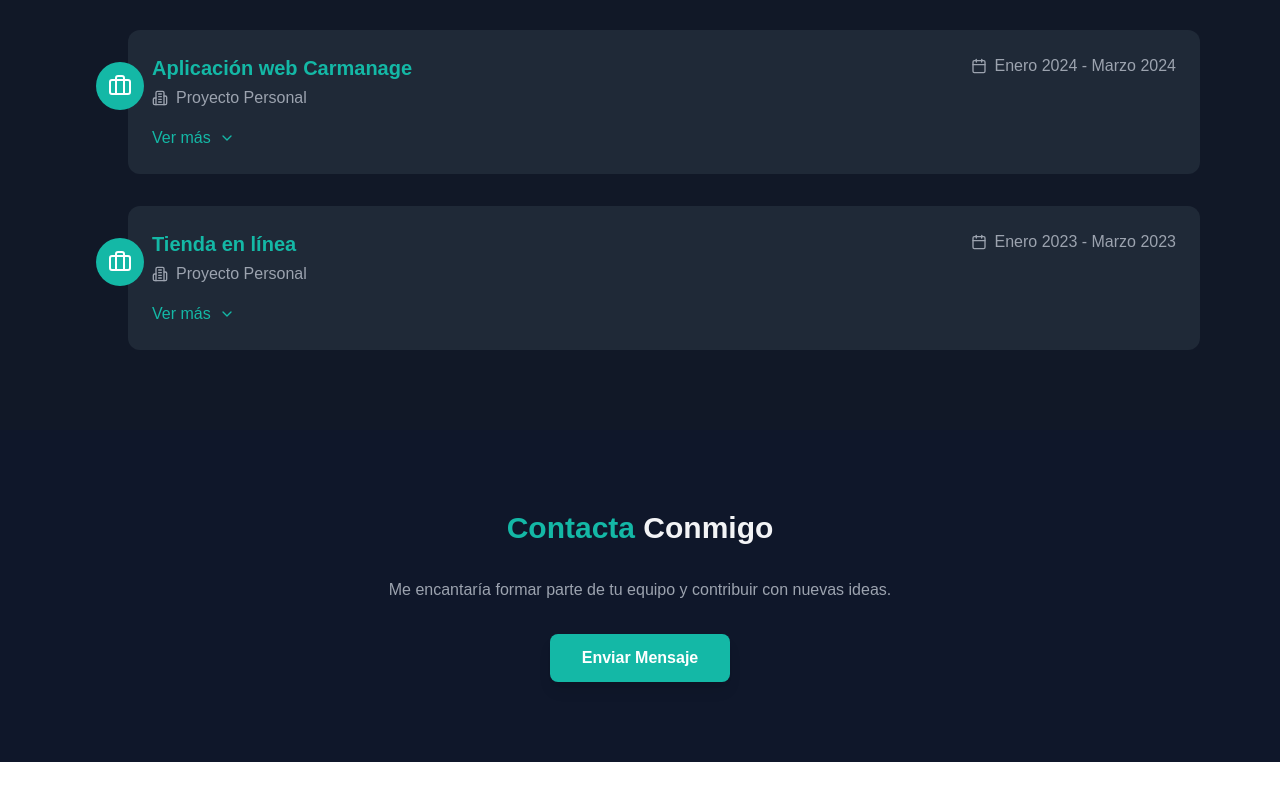
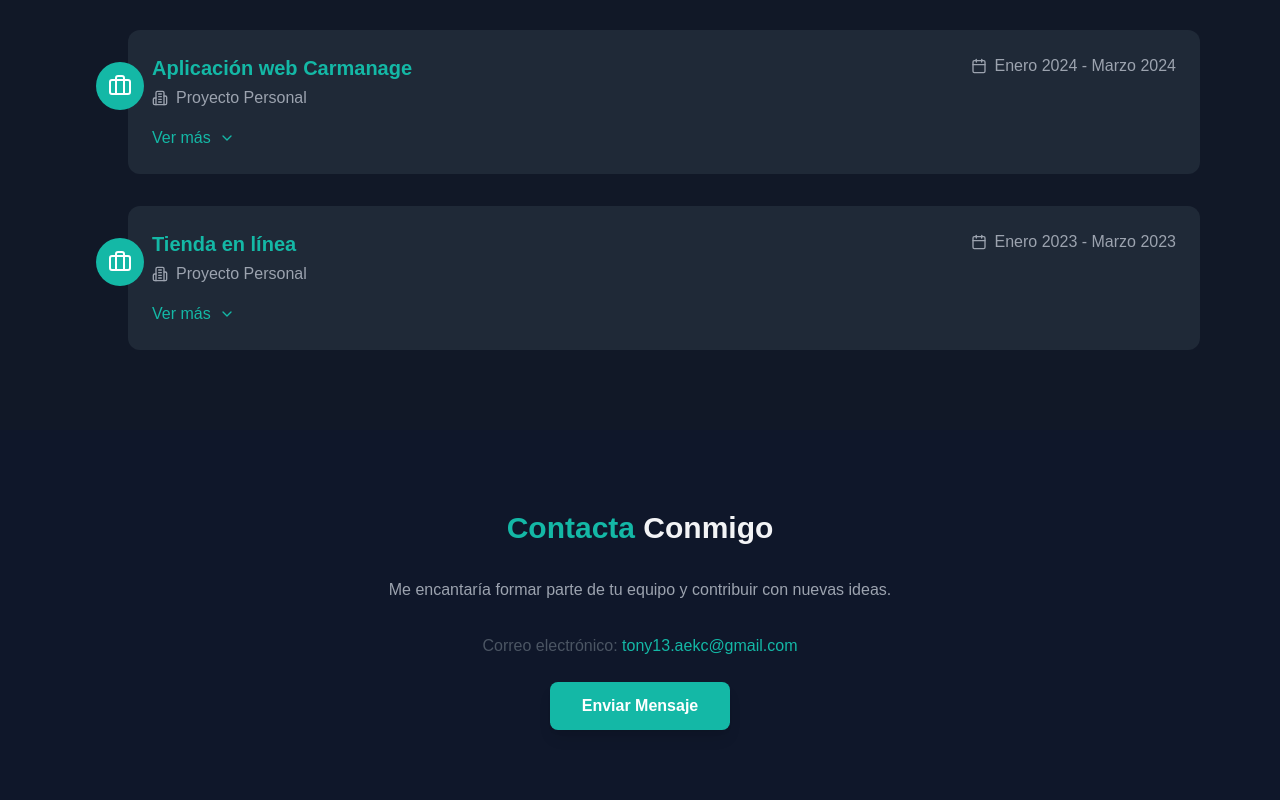
Before and after one commit to antoniokantun/portafolio, a Next.js app: page / in a window 1280 px wide. Shown: the part 2326-3126 px from the top of the page. Before the commit the page ends 3088 px from the top, so only its background shows below. Built offline with nearby package versions, Linux system fonts and the light colour scheme.

Commit message:
cambios en el contactsection, se agrego el correo

```diff
--- a/src/components/sections/ContactSection.tsx
+++ b/src/components/sections/ContactSection.tsx
@@ -2,6 +2,7 @@
 import { motion } from 'framer-motion';
 
 export const ContactSection = () => {
+  const email = "tony13.aekc@gmail.com";
   return (
     <section id="contact" className="py-20">
       <div className="max-w-4xl mx-auto px-4 text-center">
@@ -10,6 +11,9 @@ export const ContactSection = () => {
         </h2>
         <p className="text-gray-400 mb-8">
           Me encantaría formar parte de tu equipo y contribuir con nuevas ideas.
+        </p>
+        <p className="text-gray-600 mb-6">
+          Correo electrónico: <span className="text-teal-500">{email}</span>
         </p>
         <motion.a
           href="mailto:tony13.aekc@gmail.com"
```
